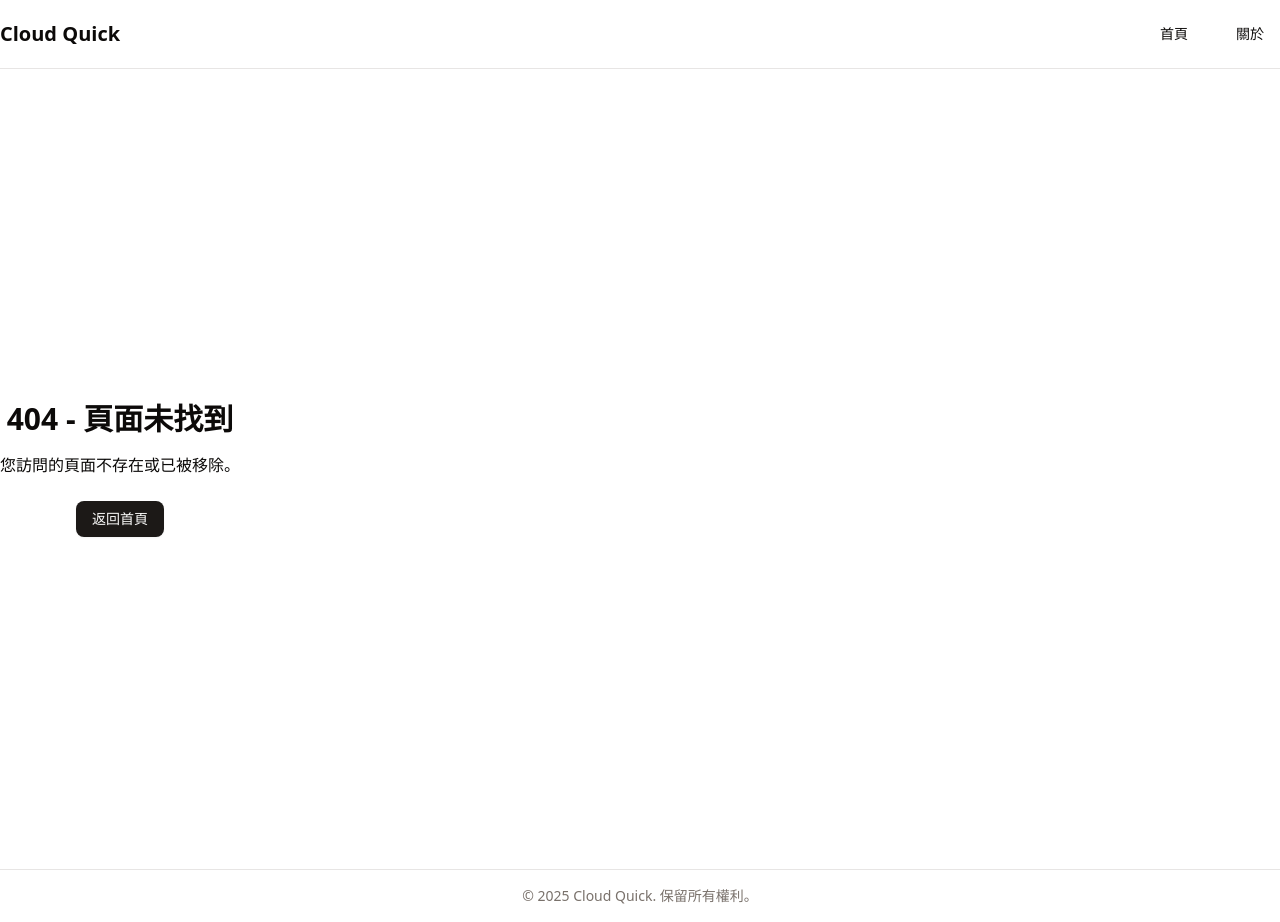
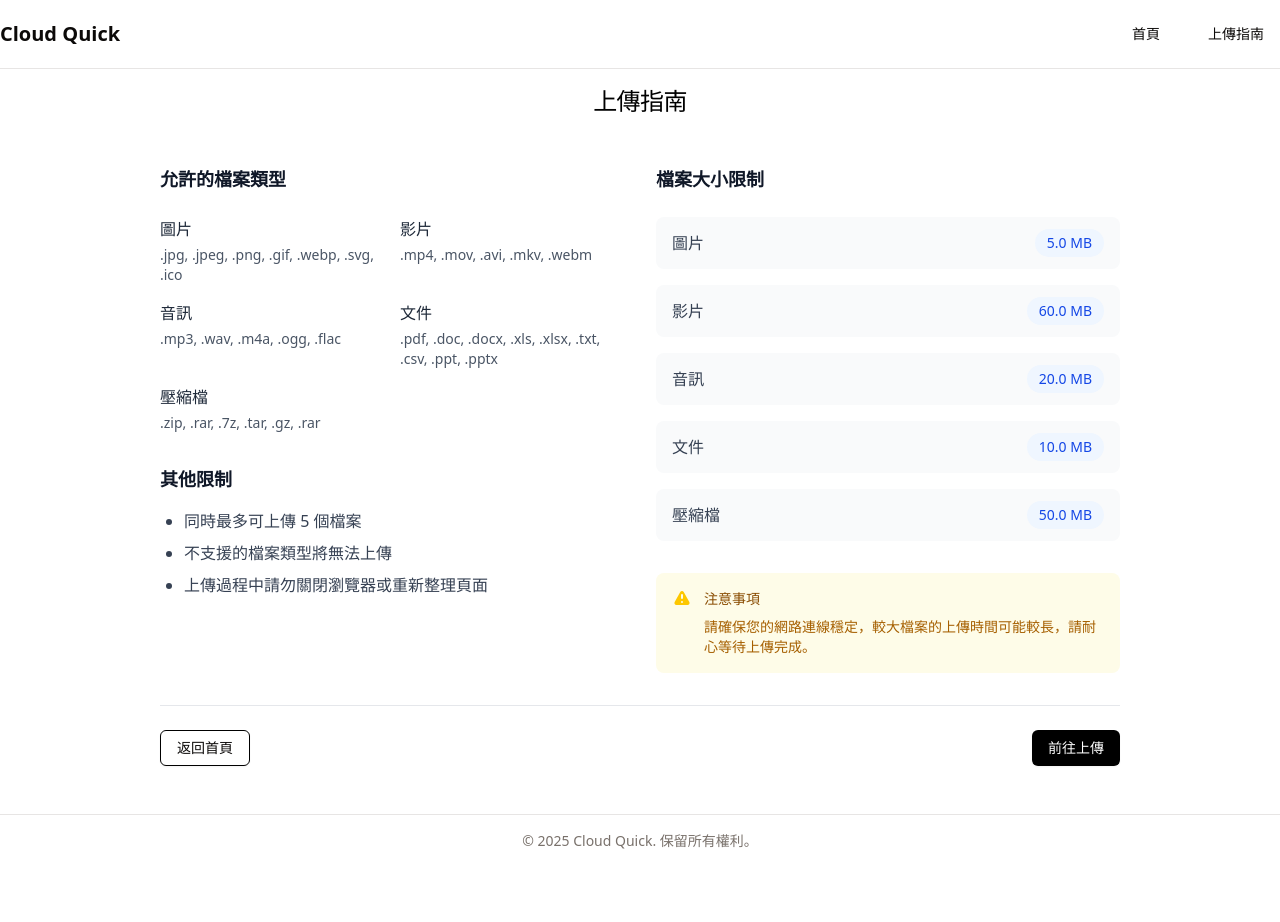
Before and after one commit to backas36/cloud-quick, a React (Vite) app: page /guide in a window 1280 px wide. Before the commit this address had no page. After the commit the page ends 867 px from the top, so only its background shows below. Built offline with nearby package versions, Linux system fonts and the light colour scheme.

Commit message:
feat: completed upload guide, delete about page

```diff
--- a/src/App.tsx
+++ b/src/App.tsx
@@ -1,7 +1,7 @@
 import { createBrowserRouter, RouterProvider } from "react-router-dom";
 
 import RootLayout from "@/components/layout/RootLayout";
-import About from "@/pages/About";
+import Guide from "@/pages/Guide";
 import Home from "@/pages/Home";
 import NotFound from "@/pages/NotFound";
 
@@ -17,8 +17,8 @@ const router = createBrowserRouter([
                 element: <Home />,
             },
             {
-                path: "about",
-                element: <About />,
+                path: "guide",
+                element: <Guide />,
             },
             {
                 path: "*",
--- a/src/components/layout/RootLayout.tsx
+++ b/src/components/layout/RootLayout.tsx
@@ -15,7 +15,7 @@ export default function RootLayout() {
                             <Link to='/'>首頁</Link>
                         </Button>
                         <Button variant='ghost' asChild>
-                            <Link to='/about'>關於</Link>
+                            <Link to='/guide'>上傳指南</Link>
                         </Button>
                     </nav>
                 </div>
--- /dev/null
+++ b/src/features/upload/components/FileUploadGuide.tsx
@@ -0,0 +1,108 @@
+import React from "react";
+import { Link } from "react-router-dom";
+
+import { Button } from "@/components/ui/button";
+
+import { ALLOWED_FILE_TYPES, FILE_SIZE_LIMITS, FileType } from "../types";
+import { formatFileSize } from "../utils/fileUtils";
+
+/**
+ * 檔案上傳指南元件，顯示允許的檔案類型和大小限制
+ */
+const FileUploadGuide: React.FC = () => {
+    const fileTypeLabels: Record<Exclude<FileType, "other">, string> = {
+        image: "圖片",
+        video: "影片",
+        audio: "音訊",
+        document: "文件",
+        archive: "壓縮檔",
+    };
+
+    return (
+        <div className='w-full max-w-5xl rounded-sm bg-white p-8'>
+            <div className='grid gap-8 md:grid-cols-2'>
+                {/* 左側欄 */}
+                <div>
+                    {/* 檔案類型區塊 */}
+                    <h3 className='mb-6 text-lg font-semibold text-gray-900'>允許的檔案類型</h3>
+                    <div className='grid gap-4 sm:grid-cols-2 md:grid-cols-1 lg:grid-cols-2'>
+                        {(Object.keys(ALLOWED_FILE_TYPES) as Array<keyof typeof ALLOWED_FILE_TYPES>).map((type) => (
+                            <div key={type} className='space-y-1'>
+                                <h4 className='font-medium text-gray-800'>{fileTypeLabels[type]}</h4>
+                                <p className='text-sm text-gray-600'>{ALLOWED_FILE_TYPES[type].join(", ")}</p>
+                            </div>
+                        ))}
+                    </div>
+
+                    {/* 其他限制 */}
+                    <h3 className='mt-8 mb-4 text-lg font-semibold text-gray-900'>其他限制</h3>
+                    <ul className='list-disc space-y-2 pl-6 text-gray-700'>
+                        <li>同時最多可上傳 5 個檔案</li>
+                        <li>不支援的檔案類型將無法上傳</li>
+                        <li>上傳過程中請勿關閉瀏覽器或重新整理頁面</li>
+                    </ul>
+                </div>
+
+                {/* 右側欄 */}
+                <div>
+                    {/* 檔案大小限制區塊 */}
+                    <h3 className='mb-6 text-lg font-semibold text-gray-900'>檔案大小限制</h3>
+                    <div className='space-y-4'>
+                        {(Object.keys(FILE_SIZE_LIMITS) as Array<keyof typeof FILE_SIZE_LIMITS>)
+                            .filter((key) => key !== "default")
+                            .map((type) => (
+                                <div
+                                    key={type}
+                                    className='flex items-center justify-between rounded-md bg-gray-50 px-4 py-3'
+                                >
+                                    <span className='font-medium text-gray-700'>
+                                        {fileTypeLabels[type as Exclude<FileType, "other">] || type}
+                                    </span>
+                                    <span className='rounded-full bg-blue-50 px-3 py-1 text-sm font-medium text-blue-700'>
+                                        {formatFileSize(FILE_SIZE_LIMITS[type])}
+                                    </span>
+                                </div>
+                            ))}
+                    </div>
+
+                    {/* 上傳提示 */}
+                    <div className='mt-8 rounded-md bg-yellow-50 p-4'>
+                        <div className='flex'>
+                            <div className='flex-shrink-0'>
+                                <svg className='h-5 w-5 text-yellow-400' viewBox='0 0 20 20' fill='currentColor'>
+                                    <path
+                                        fillRule='evenodd'
+                                        d='M8.257 3.099c.765-1.36 2.722-1.36 3.486 0l5.58 9.92c.75 1.334-.213 2.98-1.742 2.98H4.42c-1.53 0-2.493-1.646-1.743-2.98l5.58-9.92zM11 13a1 1 0 11-2 0 1 1 0 012 0zm-1-8a1 1 0 00-1 1v3a1 1 0 002 0V6a1 1 0 00-1-1z'
+                                        clipRule='evenodd'
+                                    />
+                                </svg>
+                            </div>
+                            <div className='ml-3'>
+                                <h3 className='text-sm font-medium text-yellow-800'>注意事項</h3>
+                                <div className='mt-2 text-sm text-yellow-700'>
+                                    <p>請確保您的網路連線穩定，較大檔案的上傳時間可能較長，請耐心等待上傳完成。</p>
+                                </div>
+                            </div>
+                        </div>
+                    </div>
+                </div>
+            </div>
+
+            <div className='mt-8 flex justify-between border-t border-gray-200 pt-6'>
+                <Button
+                    variant='outline'
+                    asChild
+                    className='rounded-sm border-black text-sm font-medium hover:bg-gray-50'
+                >
+                    <Link to='/'>返回首頁</Link>
+                </Button>
+
+                <Button asChild className='rounded-sm bg-black text-sm font-medium text-white hover:bg-gray-900'>
+                    <Link to='/upload'>前往上傳</Link>
+                </Button>
+            </div>
+        </div>
+    );
+};
+
+export default FileUploadGuide;
--- a/src/features/upload/components/index.ts
+++ b/src/features/upload/components/index.ts
@@ -1 +1,2 @@
 export { default as FileList } from "./FileList";
+export { default as FileUploadGuide } from "./FileUploadGuide";
--- a/src/features/upload/index.ts
+++ b/src/features/upload/index.ts
@@ -1,5 +1,6 @@
 export { default as DropZone } from "./components/DropZone";
 export { default as FileList } from "./components/FileList";
+export { default as FileUploadGuide } from "./components/FileUploadGuide";
 export { default as UploadActions } from "./components/UploadActions";
 export { default as UploadSection } from "./components/UploadSection";
 export { default as useUploadFile } from "./hooks/useUploadFile";
--- a/src/pages/About.tsx
+++ /dev/null
@@ -1,16 +0,0 @@
-import { Link } from "react-router-dom";
-
-import { Button } from "@/components/ui/button";
-
-export default function About() {
-    return (
-        <div className='flex min-h-svh flex-col items-center justify-center'>
-            <h1 className='mb-4 text-3xl font-bold'>關於我們</h1>
-            <p className='mb-6'>Cloud Quick 是一個現代化的前端專案，使用 Vite、React、TypeScript 和 pnpm 構建。</p>
-            <p className='mb-6'>我們使用了 shadcn/ui 來提供美觀且功能豐富的 UI 組件。</p>
-            <Button variant='outline' asChild>
-                <Link to='/'>返回首頁</Link>
-            </Button>
-        </div>
-    );
-}
--- /dev/null
+++ b/src/pages/Guide.tsx
@@ -0,0 +1,14 @@
+import { FileUploadGuide } from "@/features/upload";
+
+export default function Guide() {
+    return (
+        <div className='flex w-full flex-1 flex-col items-center justify-center bg-white p-4'>
+            {/* 頁面標題 */}
+            <h1 className='text-2xl font-medium tracking-tight text-black'>上傳指南</h1>
+            {/* 主要內容 */}
+            <div className='w-full max-w-max pt-4'>
+                <FileUploadGuide />
+            </div>
+        </div>
+    );
+}
--- a/src/pages/Upload.tsx
+++ b/src/pages/Upload.tsx
@@ -5,7 +5,7 @@ export default function UploadPage() {
     return (
         <div className='flex w-full flex-1 flex-col items-center justify-center space-y-8 bg-white p-4'>
             <Toaster position='top-right' />
-            <h1 className='text-3xl font-medium tracking-tight text-black'>檔案上傳</h1>
+            <h1 className='text-2xl font-medium tracking-tight text-black'>檔案上傳</h1>
             <UploadSection />
         </div>
     );
```
Also changed, not shown: 1 other file (tests, documents, lock files or other folders).
